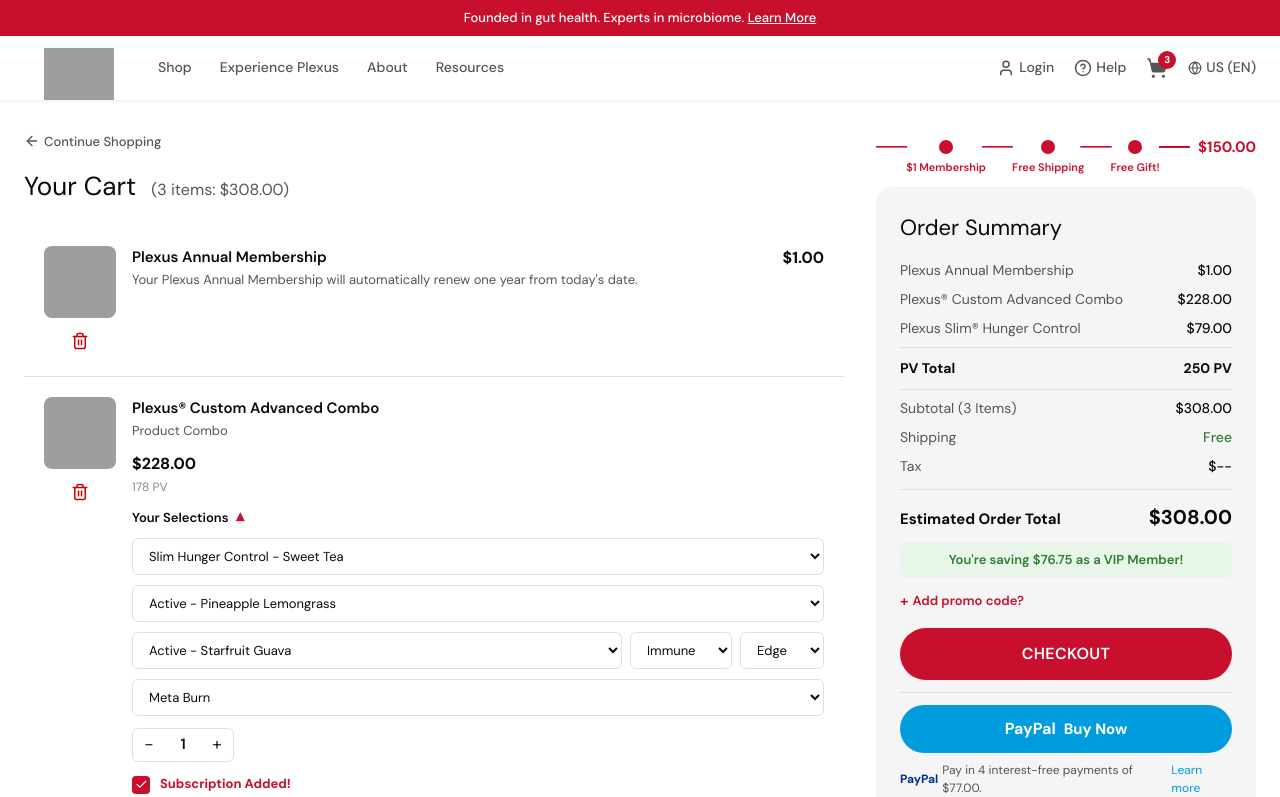
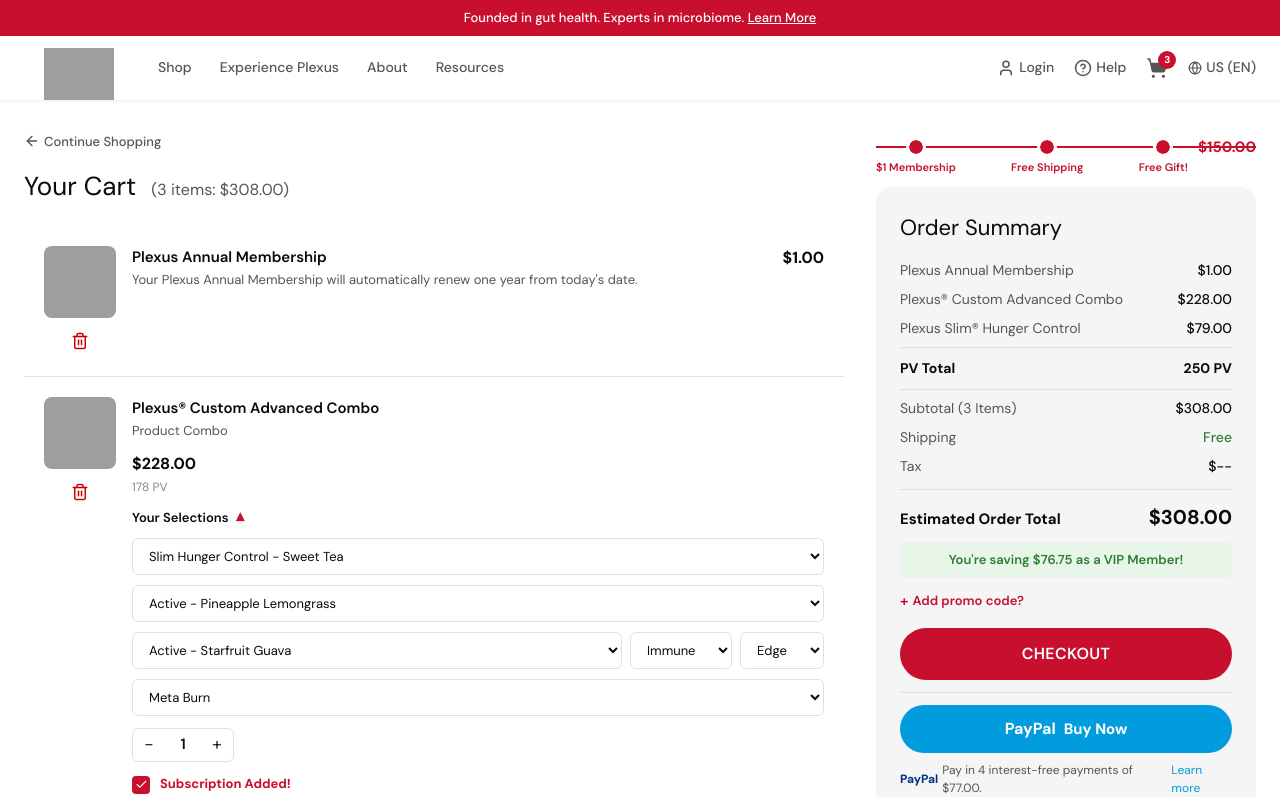
Before and after one commit to PlexusworldwideUX/Prototypecartandcheckout, a React (Vite) app: page / in a window 1280 px wide. Shown: the top 797 px of the page. Built offline with nearby package versions, Linux system fonts and the light colour scheme; grey boxes are pictures that could not be loaded.

Commit message:
Reward tracker: single line behind, white outline dots, dot+label column

```diff
--- a/src/app/components/ProgressRewards.tsx
+++ b/src/app/components/ProgressRewards.tsx
@@ -5,9 +5,6 @@ import { useContent } from '../store/content-context';
 interface ProgressRewardsProps {
   variant?: 'mobile' | 'desktop';
 }
-
-const DOT = 14;        // dot diameter px
-const GAP = 3;         // visual gap between line end and dot edge px
 
 export function ProgressRewards({ variant = 'mobile' }: ProgressRewardsProps) {
   const { getProductSubtotal, isSignedInMember } = useCart();
@@ -28,91 +25,59 @@ export function ProgressRewards({ variant = 'mobile' }: ProgressRewardsProps) {
   const lastAchieved = [...milestones].reverse().find(m => subtotal >= m.threshold);
   const rightAmount = lastAchieved ? lastAchieved.threshold : 0;
 
+  const DOT = 14;
+
   return (
     <div style={{ width: '100%', paddingTop: '8px', paddingBottom: '4px', boxSizing: 'border-box' }}>
 
-      {/* ── TRACK ROW ── */}
-      {/*
-        Structure per milestone: [line flex-1][dot DOT px]
-        Then trailing [line flex-1] [$label]
+      {/* Outer row: [milestone columns spaced between] [$amount] */}
+      <div style={{ display: 'flex', alignItems: 'flex-start', width: '100%', position: 'relative' }}>
 
-        The trick: line segments use negative margins to "reach into" the dot column space,
-        stopping GAP px away from the dot edge. The dot column is zero-margin so labels align perfectly.
-
-        Specifically: line right edge should stop (DOT/2 + GAP) px before dot center.
-        We achieve this by giving each line segment marginRight: -(DOT/2 - GAP) so it
-        overlaps into the dot column space, with the line div itself ending GAP px before the dot.
-      */}
-      <div style={{ display: 'flex', alignItems: 'flex-start', width: '100%' }}>
-        {milestones.map((m, i) => {
-          const achieved = subtotal >= m.threshold;
-          const isLast = i === milestones.length - 1;
-          const prevThreshold = i === 0 ? 0 : milestones[i - 1].threshold;
-          const lineFill = subtotal <= prevThreshold ? 0
-            : subtotal >= m.threshold ? 1
-            : (subtotal - prevThreshold) / (m.threshold - prevThreshold);
-
-          // How far the line extends into the dot column on the right side
-          const lineRightOverhang = DOT / 2 - GAP;
-
-          return (
-            <React.Fragment key={m.id}>
-              {/* Line segment — extends DOT/2-GAP px past its flex boundary into dot column */}
-              <div style={{
-                flex: 1,
-                position: 'relative',
-                height: `${DOT}px`,
-                minWidth: 0,
-                // Negative right margin lets this div visually bleed into the dot column
-                marginRight: `-${lineRightOverhang}px`,
-                // But we clip overflow so it doesn't draw on top of the dot
-                // We'll handle z-index instead — dot renders after (higher z)
-              }}>
+        {/* Single red line running behind everything — vertically centered on the dots */}
         <div style={{
           position: 'absolute',
           left: 0,
-                  // Stop GAP px before the dot edge (dot edge is at right + lineRightOverhang)
-                  right: `${GAP}px`,
-                  top: '50%',
+          right: 0,
+          top: `${DOT / 2}px`,
           height: '2px',
+          background: '#C8102E',
           transform: 'translateY(-50%)',
-                  background: '#e8c0c8',
+          zIndex: 0,
         }} />
+
+        {/* Milestone columns — space-between so they spread across full width */}
         <div style={{
-                  position: 'absolute',
-                  left: 0,
-                  right: `${GAP}px`,
-                  top: '50%',
-                  height: '2px',
-                  transform: 'translateY(-50%)',
-                  background: '#C8102E',
-                  clipPath: `inset(0 ${(1 - lineFill) * 100}% 0 0)`,
-                  transition: 'clip-path 0.5s ease',
-                }} />
-              </div>
-
-              {/* Dot + label — no margin, so label centers exactly on dot */}
-              <div style={{
-                flexShrink: 0,
+          display: 'flex',
+          justifyContent: 'space-between',
+          flex: 1,
+          position: 'relative',
+          zIndex: 1,
+        }}>
+          {milestones.map((m) => {
+            const achieved = subtotal >= m.threshold;
+            return (
+              <div
+                key={m.id}
+                style={{
                   display: 'flex',
                   flexDirection: 'column',
                   alignItems: 'center',
-                zIndex: 1,
-                position: 'relative',
-                // Mirror negative margin on left of next line using positive marginRight
-                // so next line's left side also starts GAP from this dot's right edge
-                marginRight: isLast ? 0 : `-${lineRightOverhang}px`,
-              }}>
+                  gap: '5px',
+                }}
+              >
+                {/* Dot — white outline creates visual separation from the line */}
                 <div style={{
                   width: `${DOT}px`,
                   height: `${DOT}px`,
                   borderRadius: '50%',
                   background: achieved ? '#C8102E' : '#fff',
                   border: '2px solid #C8102E',
+                  outline: '3px solid #fff',
                   flexShrink: 0,
+                  boxSizing: 'border-box',
                 }} />
+                {/* Label — always centered under its dot because it's in the same column */}
                 <span style={{
-                  marginTop: '5px',
                   fontSize: '11px',
                   fontWeight: 600,
                   color: '#C8102E',
@@ -122,44 +87,24 @@ export function ProgressRewards({ variant = 'mobile' }: ProgressRewardsProps) {
                   {m.label}
                 </span>
               </div>
-
-              {/* Trailing line after last dot */}
-              {isLast && (
-                <div style={{
-                  flex: 1,
-                  position: 'relative',
-                  height: `${DOT}px`,
-                  minWidth: 0,
-                  marginLeft: `-${lineRightOverhang}px`,
-                }}>
-                  <div style={{
-                    position: 'absolute',
-                    // Start GAP px after the dot's right edge
-                    left: `${GAP}px`,
-                    right: 0,
-                    top: '50%',
-                    height: '2px',
-                    transform: 'translateY(-50%)',
-                    background: achieved ? '#C8102E' : '#e8c0c8',
-                  }} />
-                </div>
-              )}
-            </React.Fragment>
             );
           })}
+        </div>
 
-        {/* Dynamic amount */}
-        <div style={{ flexShrink: 0, display: 'flex', alignItems: 'flex-start', marginLeft: '8px' }}>
+        {/* Amount label — vertically aligned with the dots */}
         <span style={{
+          flexShrink: 0,
+          marginLeft: '10px',
           fontSize: '15px',
           fontWeight: 700,
           color: '#C8102E',
           whiteSpace: 'nowrap',
           lineHeight: `${DOT}px`,
+          position: 'relative',
+          zIndex: 1,
         }}>
           ${rightAmount.toFixed(2)}
         </span>
-        </div>
 
       </div>
     </div>
```
Lines whose indentation alone changed are shown as unchanged.
